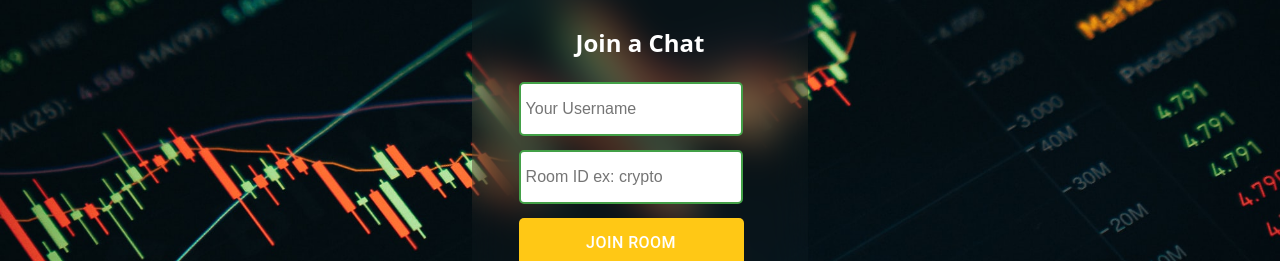
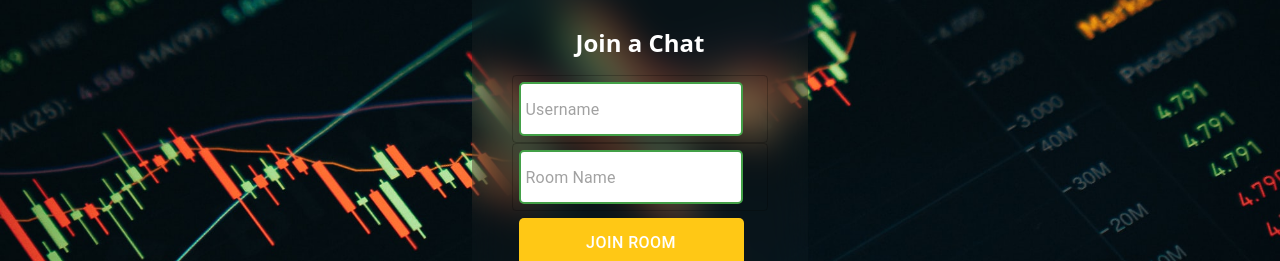
Before and after one commit to ETS-ReactNative1/chat, a React (Create React App) app in the folder client/: page / in a window 1280 px wide. Shown: the part 277-538 px from the top of the page. Built offline with nearby package versions, Linux system fonts and the light colour scheme; no server answers.

Commit message:
changed input to textfield

```diff
--- a/client/src/App.css
+++ b/client/src/App.css
@@ -24,15 +24,13 @@ body {
 
 h1{
   color: white;
-
-
-
 }
 
 a{
   color:white;
   text-decoration: none;
 }
+
 .joinChatContainer {
   display: flex;
   flex-direction: column;
@@ -48,11 +46,13 @@ a{
   font-size: 1.5rem;
   margin-bottom: 1rem;
 }
+
 .joinChatContainer input {
   width: 210px;
   height: 40px;
   margin: 7px;
   border: 2px solid #43a047;
+  background-color: white;
   border-radius: 5px;
   padding: 5px;
   font-size: 16px;
--- a/client/src/App.js
+++ b/client/src/App.js
@@ -3,6 +3,8 @@ import io from 'socket.io-client'
 import  { useState } from "react";
 import Chat from './Components/Chat';
 import Button from '@mui/material/Button';
+import TextField from '@mui/material/TextField';
+
 
 //Création du websocket
 const socket = io.connect("http://localhost:3001");
@@ -36,15 +38,21 @@ function App() {
       <div className="joinChatContainer">
       <h1>The Crypto Chat</h1>
       <h3>Join a Chat</h3>
-      <input type="text" placeholder="Your Username"
+      <TextField id="outlined-basic" placeholder="Username"  variant="outlined" onChange={(event) => {
+          setUsername(event.target.value);
+        }}/>
+      {/*<input type="text" placeholder="Your Username"
         onChange={(event) => {
           setUsername(event.target.value);
         }}
-      />
-      <input type="text" placeholder="Room ID ex: crypto"
+      />*/}
+      <TextField id="outlined-basic" placeholder="Room Name"  variant="outlined" onChange={(event) => {
+          setRoom(event.target.value);
+        }} />
+      {/*<input type="text" placeholder="Room ID ex: crypto"
         onChange={(event) => {
           setRoom(event.target.value);
-        }} />
+        }} />*/}
       {/* <button onClick={joinRoom}>Join the Room</button> */}
       <Button variant="outlined" onClick={joinRoom}>Join Room</Button>
       <p>Powered by CoinGeckoAPI</p>
```
